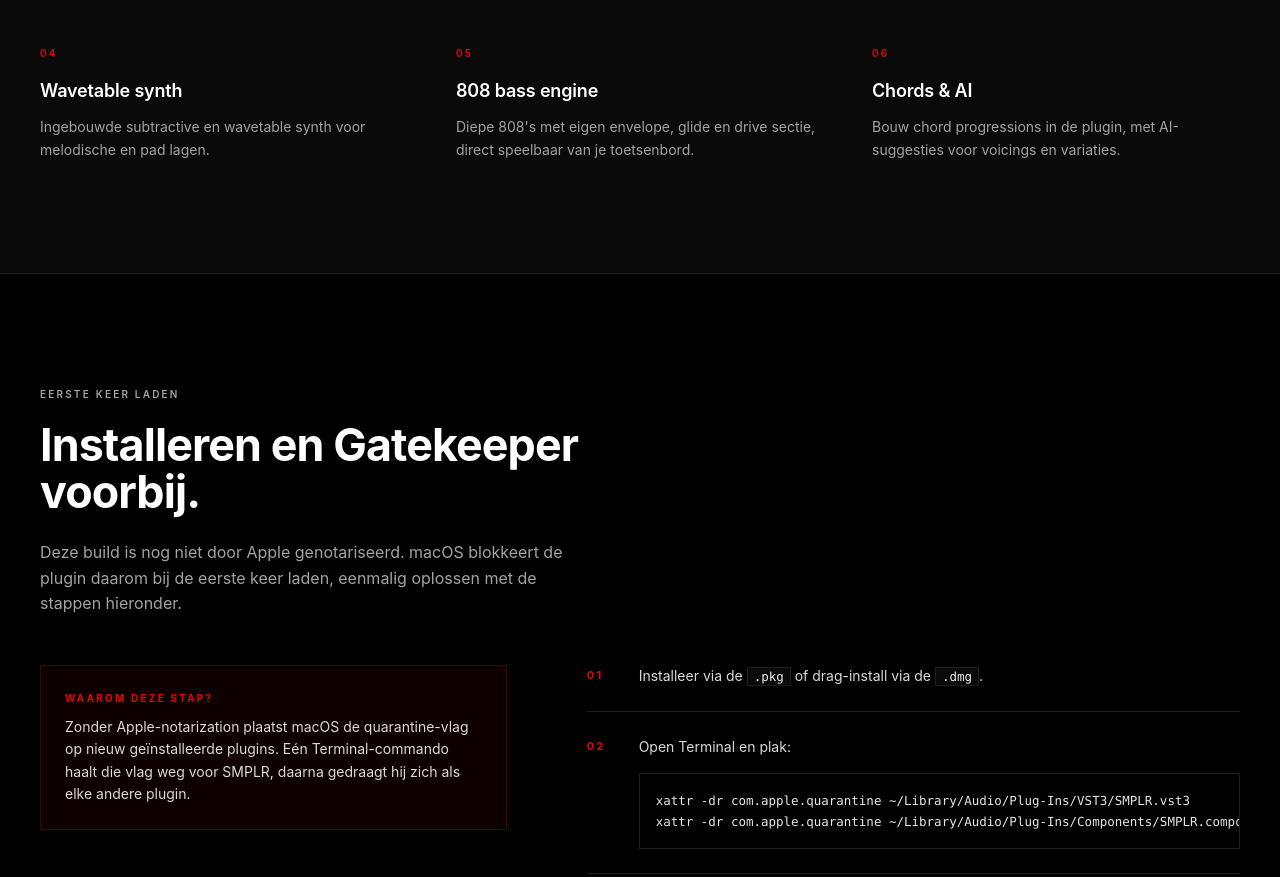
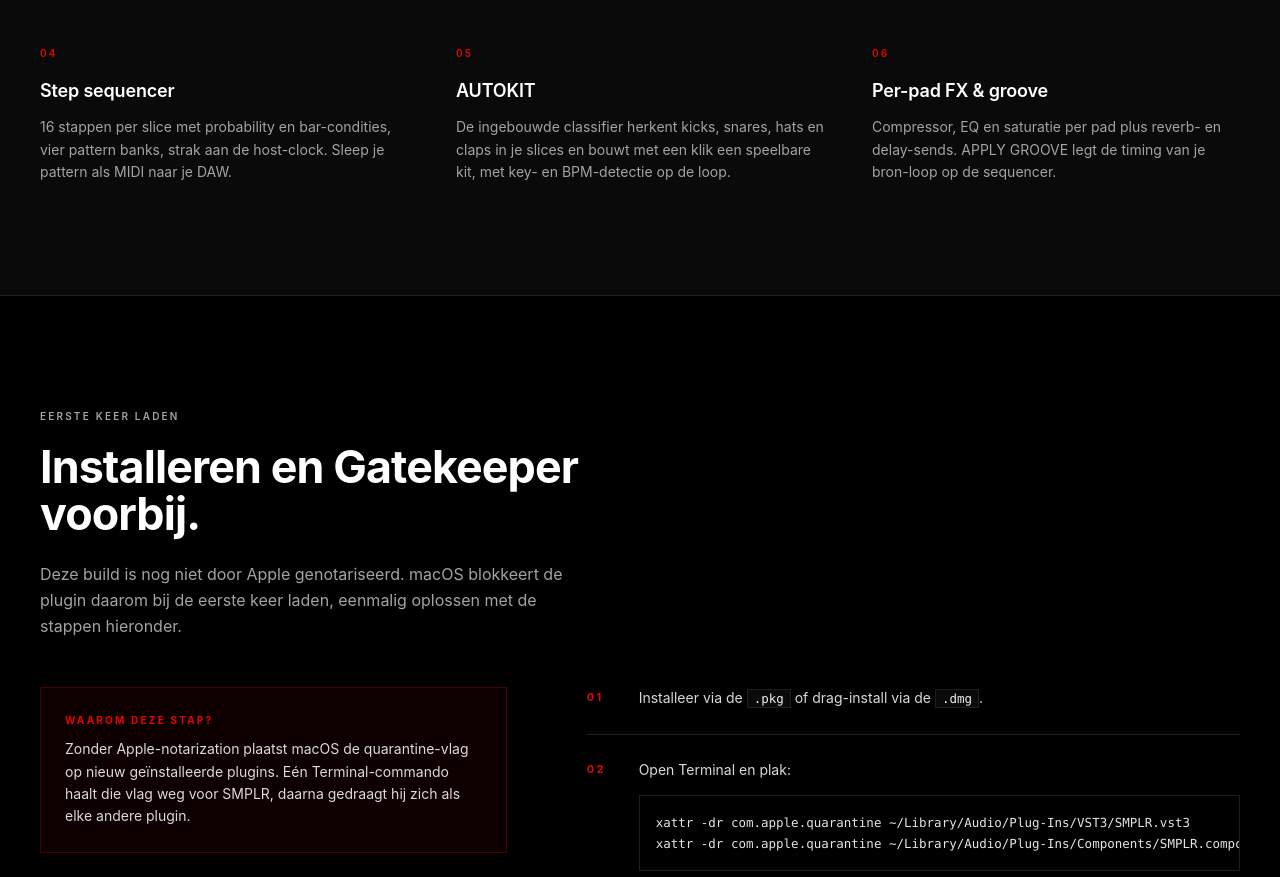
Before and after one commit to kreamart-art/krmx-updates, a plain HTML site: page site/smplr/index.html in a window 1280 px wide. Shown: the part 1771-2648 px from the top of the page. Drawn offline with Linux system fonts and the light colour scheme.

Commit message:
Featurekaarten kloppend met SMPLR: sequencer, AUTOKIT en per-pad FX in plaats van synth/808/chords

```diff
--- a/site/smplr/index.html
+++ b/site/smplr/index.html
@@ -413,18 +413,18 @@
       </div>
       <div class="feature">
         <div class="feature-num">04</div>
-        <h3>Wavetable synth</h3>
-        <p>Ingebouwde subtractive en wavetable synth voor melodische en pad lagen.</p>
+        <h3>Step sequencer</h3>
+        <p>16 stappen per slice met probability en bar-condities, vier pattern banks, strak aan de host-clock. Sleep je pattern als MIDI naar je DAW.</p>
       </div>
       <div class="feature">
         <div class="feature-num">05</div>
-        <h3>808 bass engine</h3>
-        <p>Diepe 808's met eigen envelope, glide en drive sectie, direct speelbaar van je toetsenbord.</p>
+        <h3>AUTOKIT</h3>
+        <p>De ingebouwde classifier herkent kicks, snares, hats en claps in je slices en bouwt met een klik een speelbare kit, met key- en BPM-detectie op de loop.</p>
       </div>
       <div class="feature">
         <div class="feature-num">06</div>
-        <h3>Chords &amp; AI</h3>
-        <p>Bouw chord progressions in de plugin, met AI-suggesties voor voicings en variaties.</p>
+        <h3>Per-pad FX &amp; groove</h3>
+        <p>Compressor, EQ en saturatie per pad plus reverb- en delay-sends. APPLY GROOVE legt de timing van je bron-loop op de sequencer.</p>
       </div>
     </div>
   </div>
```
